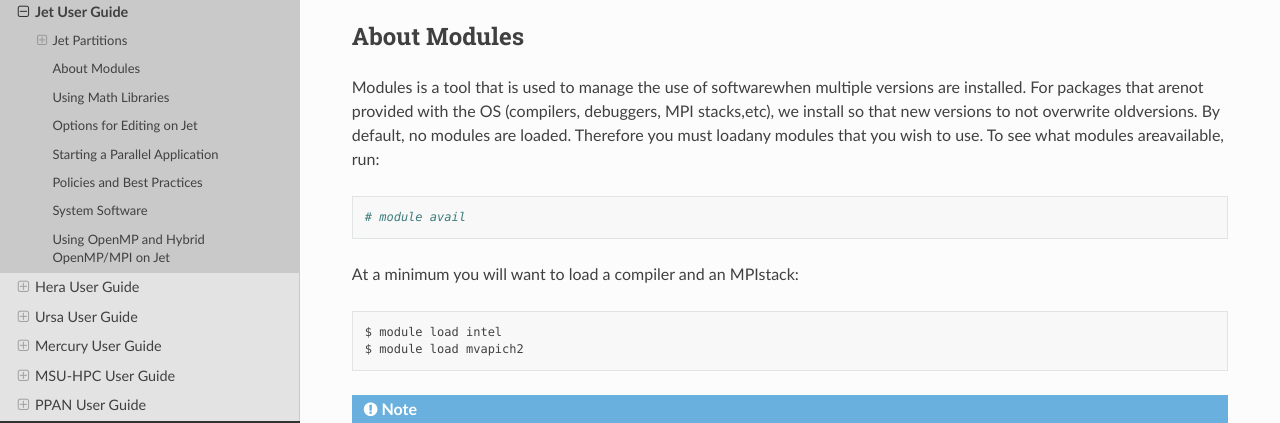
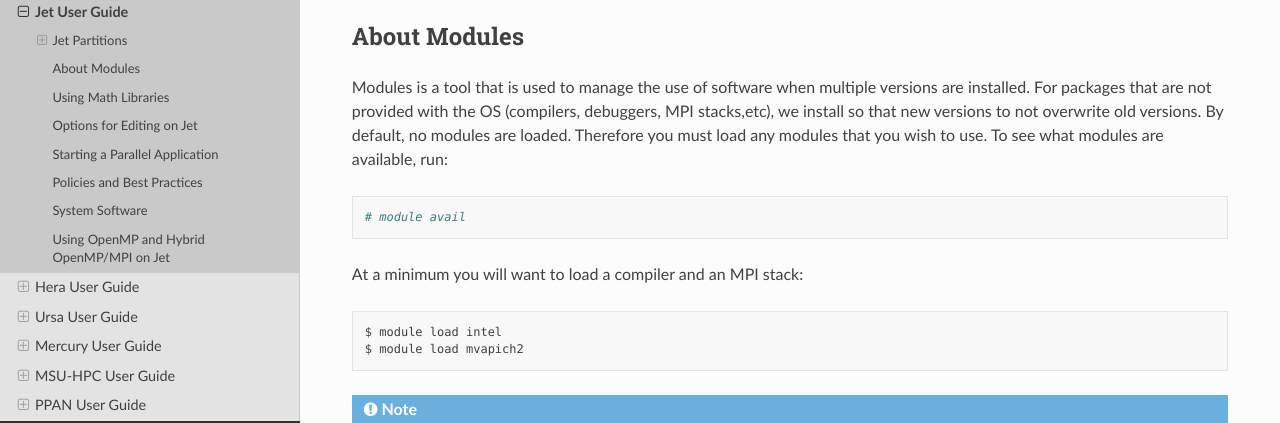
Before and after one commit to NOAA-RDHPCS/noaa-rdhpcs.github.io, a Sphinx documentation site: the page built from source/systems/jet_user_guide.rst, in a window 1280 px wide and 900 px high, scrolled down 3439 px. Shown: the part 180-603 px from the top of the window. Built offline with Sphinx 7.4.7 and the Read the Docs theme 3.1.0, drawn with Linux system fonts in a browser that asks for light colours; pages that are not in the unit, such as notebooks, are missing from menus; some of the changed text lies outside the part shown.

Commit message:
errors in Jet guide

```diff
--- a/source/systems/jet_user_guide.rst
+++ b/source/systems/jet_user_guide.rst
@@ -266,18 +266,18 @@ prediction challenges.
 About Modules
 =============
 
-Modules is a tool that is used to manage the use of softwarewhen
-multiple versions are installed. For packages that arenot provided
+Modules is a tool that is used to manage the use of software when
+multiple versions are installed. For packages that are not provided
 with the OS (compilers, debuggers, MPI stacks,etc), we install so that
-new versions to not overwrite oldversions. By default, no modules are
-loaded. Therefore you must loadany modules that you wish to use. To
-see what modules areavailable, run:
+new versions to not overwrite old versions. By default, no modules are
+loaded. Therefore you must load any modules that you wish to use. To
+see what modules are available, run:
 
 .. code-block:: shell
 
    # module avail
 
-At a minimum you will want to load a compiler and an MPIstack:
+At a minimum you will want to load a compiler and an MPI stack:
 
 .. code-block:: shell
 
```
Also changed, not shown: other parts of source/systems/jet_user_guide.rst (+3 -3 lines).
